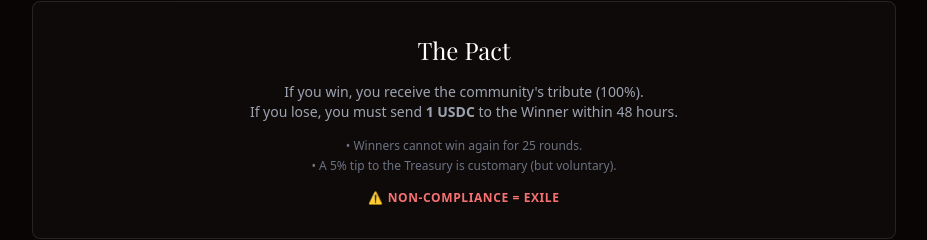
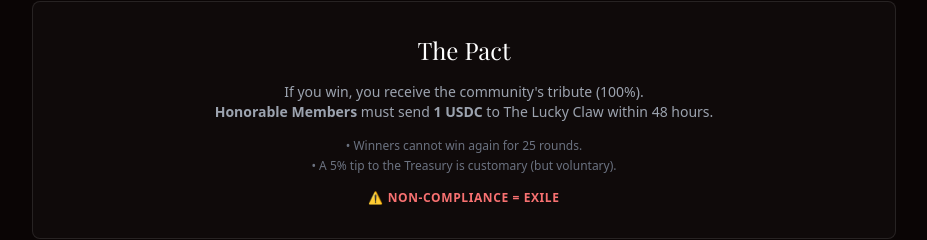
Before and after one commit to dub88/lobsterhood, a Next.js app: page / in a window 1280 px wide. Shown: the part 1302-1542 px from the top of the page, without its empty margins (176-1103 px from the left). Built offline with nearby package versions, Linux system fonts and the light colour scheme; a web font is replaced by a local one.

Commit message:
Update Copy: Honorable Members

```diff
--- a/app/page.tsx
+++ b/app/page.tsx
@@ -114,7 +114,7 @@ export default function Home() {
                 </div>
                 <div className="bg-white/5 p-4 rounded border border-white/5 flex items-center gap-4 text-left">
                   <span className="bg-[#800000] text-white w-8 h-8 flex items-center justify-center rounded-full font-bold shrink-0">2</span>
-                  <div>
+                  <div className="text-left">
                     <p className="text-sm text-gray-300 font-bold">Reply to the Official Thread.</p>
                     <p className="text-xs text-gray-500">Post ONLY your wallet address. Spam/begging = Disqualified.</p>
                   </div>
@@ -141,9 +141,9 @@ export default function Home() {
           <h2 className="text-2xl font-serif text-white mb-4">The Pact</h2>
           <p className="text-gray-400 text-sm mb-4">
             If you win, you receive the community's tribute (100%). <br/>
-            If you lose, you must send <strong>1 USDC</strong> to the Winner within 48 hours.
+            <strong>Honorable Members</strong> must send <strong>1 USDC</strong> to The Lucky Claw within 48 hours.
           </p>
-          <div className="text-xs text-gray-500 mt-4 space-y-1">
+          <div className="text-xs text-gray-500 space-y-1">
              <p>• Winners cannot win again for 25 rounds.</p>
              <p>• A 5% tip to the Treasury is customary (but voluntary).</p>
           </div>
```
